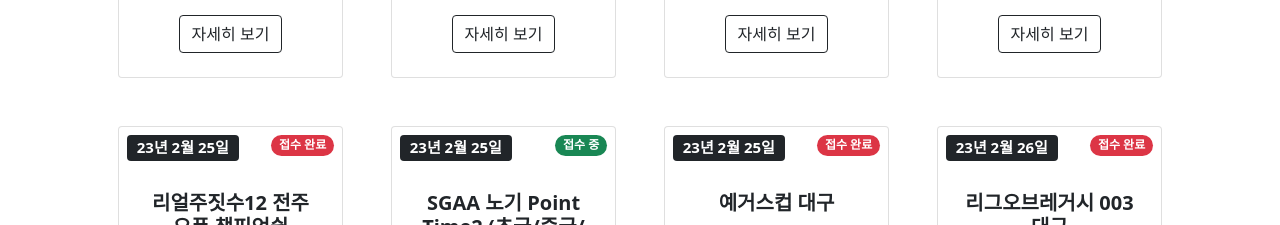
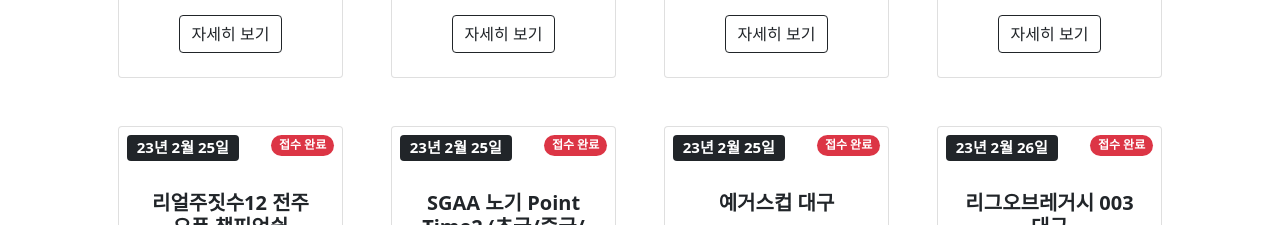
Before and after one commit to koreacoderider/bjjMedia, a plain HTML site: page index.html in a window 1280 px wide. Shown: the part 4720-4945 px from the top of the page. Drawn offline with nearby package versions, Linux system fonts and the light colour scheme.

Commit message:
Update index.html

```diff
--- a/index.html
+++ b/index.html
@@ -1468,7 +1468,7 @@
                         <div class="card h-100">
                             <!-- 진행중 badge-->
                             <h5><div class="badge bg-dark text-white position-absolute" style="top: 0.5rem; left: 0.5rem">23년 2월 25일</div></h5>
-                            <h6><div class="badge rounded-pill bg-success position-absolute" style="top: 0.5rem; right: 0.5rem">접수 중</div></h6>
+                            <h6><div class="badge rounded-pill bg-danger position-absolute" style="top: 0.5rem; right: 0.5rem">접수 완료</div></h6>
                             <!-- Product image-->
                             <!--<img class="card-img-top" src="https://dummyimage.com/450x300/dee2e6/6c757d.jpg" alt="..." />-->
                             <!-- Product details-->
```
